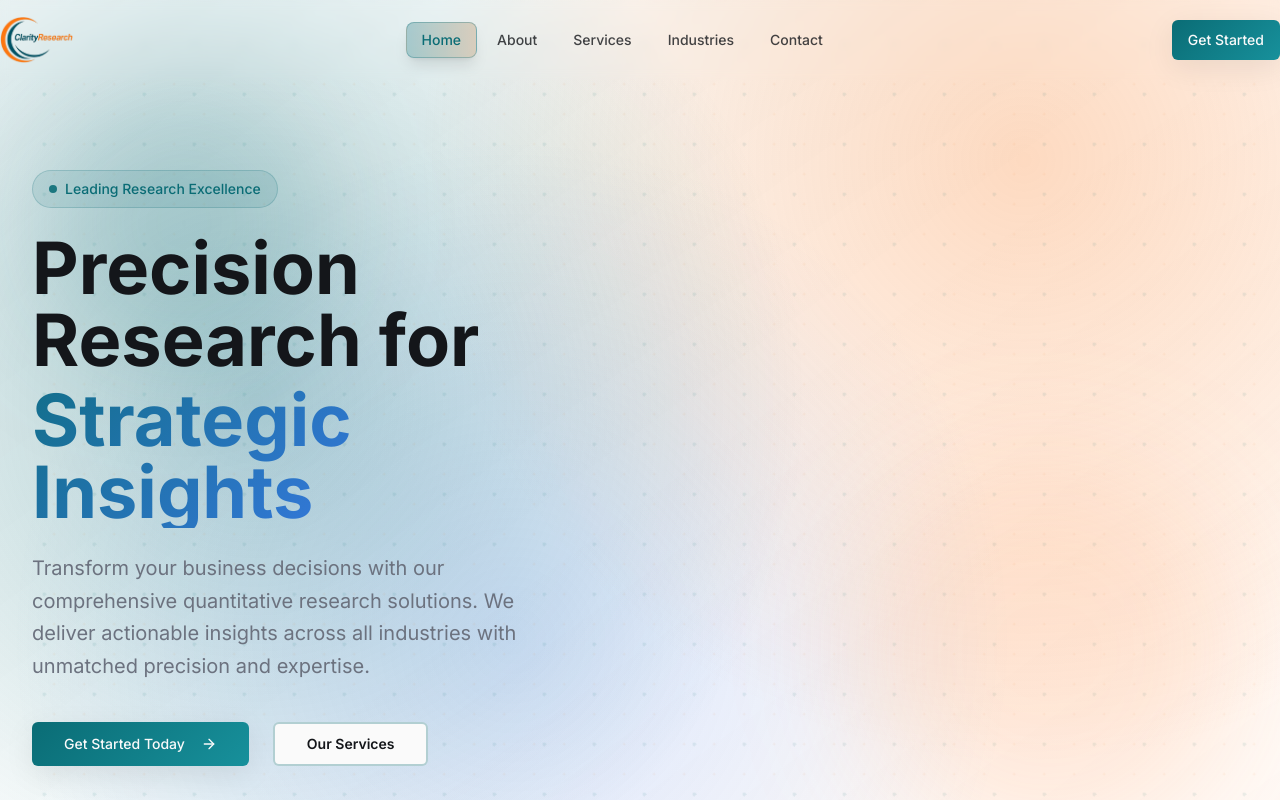
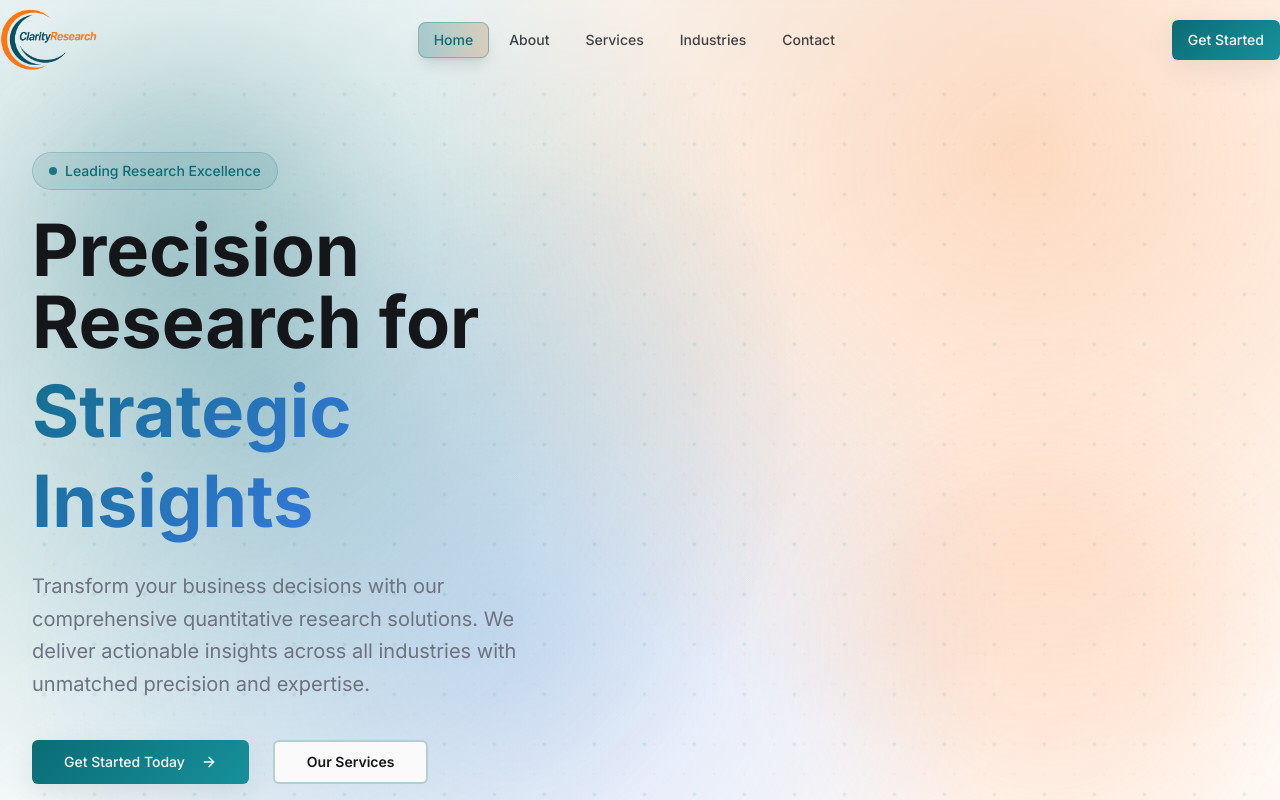
Before and after one commit to nitin5531/research-nexus-site, a React (Vite) app: page / in a window 1280 px wide. Shown: the top 800 px of the page. Built offline with nearby package versions, Linux system fonts and the light colour scheme.

Commit message:
Fix: Adjust logo size and footer height
- Increase logo size.
- Adjust "Strategic Insights" text.
- Decrease footer height.

```diff
--- a/src/components/Layout/Footer.tsx
+++ b/src/components/Layout/Footer.tsx
@@ -6,7 +6,7 @@ const Footer = () => {
 
   return (
     <footer className="bg-primary text-primary-foreground">
-      <div className="container-custom section-padding">
+      <div className="container-custom py-12">
         <div className="grid grid-cols-1 md:grid-cols-2 lg:grid-cols-4 gap-8">
           {/* Company Info */}
           <div className="col-span-1 lg:col-span-2">
--- a/src/components/Layout/Header.tsx
+++ b/src/components/Layout/Header.tsx
@@ -27,7 +27,7 @@ const Header = () => {
               <img
                 src="/lovable-uploads/6422c171-91f8-4fbe-8705-f58cced749db.png"
                 alt="Clarity Research"
-                className="h-12 w-auto transition-transform duration-300 group-hover:scale-110"
+                className="h-16 w-auto transition-transform duration-300 group-hover:scale-110"
               />
             </div>
           </Link>
--- a/src/pages/Home.tsx
+++ b/src/pages/Home.tsx
@@ -52,7 +52,7 @@ const Home = () => {
                 </div>
                 <h1 className="text-5xl md:text-6xl lg:text-7xl font-bold leading-tight">
                   Precision Research for
-                  <span className="gradient-text block mt-2"> Strategic Insights</span>
+                  <span className="gradient-text block mt-2 leading-tight">Strategic Insights</span>
                 </h1>
               </div>
               <p className="text-xl text-muted-foreground mb-10 max-w-lg leading-relaxed">
```
